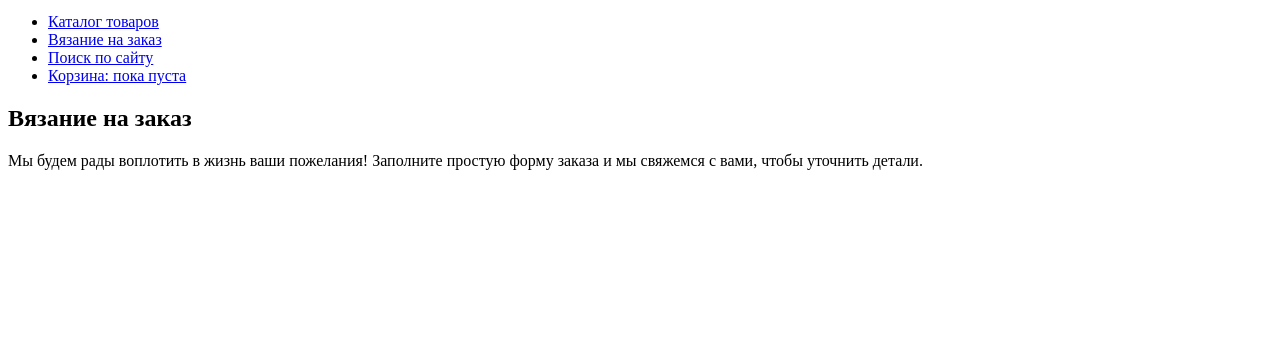
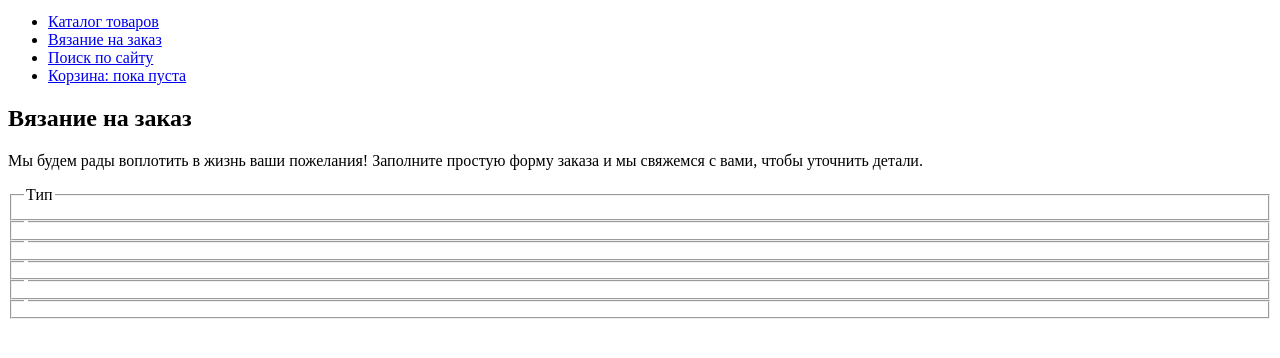
Before and after one commit to foremna/340827-mishka, a website: page source/form.html in a window 1280 px wide. Shown: the part 86-444 px from the top of the page. Drawn offline with Linux system fonts and the light colour scheme.

Commit message:
Добавляет разметку для формы отправки заказа

```diff
--- a/source/form.html
+++ b/source/form.html
@@ -43,10 +43,27 @@
         <p class="orders__desc">Мы будем рады воплотить в жизнь ваши пожелания! Заполните простую форму заказа и мы свяжемся с вами, чтобы уточнить детали.</p>
 
         <div class="orders__form-orders form-order">
-          <form action="https://echo.htmlacademy.ru" method="get" class="form-order__forms forms-orders">
-
-            <div class="forms-orders__wrapper checkouts-type"></div>
-
+          <form action="https://echo.htmlacademy.ru" method="get" class="form-order__forms forms-orders" id="form-orders">
+            <div class="forms-orders__wrapper fields-form">
+              <fieldset class="fields-form__checkbox set-form" form="form-orders" title="Тип">
+                <legend class="fields-form__legend legends">Тип</legend>
+              </fieldset>
+              <fieldset class="fields-form__ set-form" form="form-orders">
+                <legend class="fields-form__legend legends"></legend>
+              </fieldset>
+              <fieldset class="fields-form__ set-form" form="form-orders">
+                <legend class="fields-form__legend legends"></legend>
+              </fieldset>
+              <fieldset class="fields-form__ set-form" form="form-orders">
+                <legend class="fields-form__legend legends"></legend>
+              </fieldset>
+              <fieldset class="fields-form__ set-form" form="form-orders">
+                <legend class="fields-form__legend legends"></legend>
+              </fieldset>
+              <fieldset class="fields-form__ set-form" form="form-orders">
+                <legend class="fields-form__legend legends"></legend>
+              </fieldset>
+            </div>
           </form>
         </div>
       </section>
```
